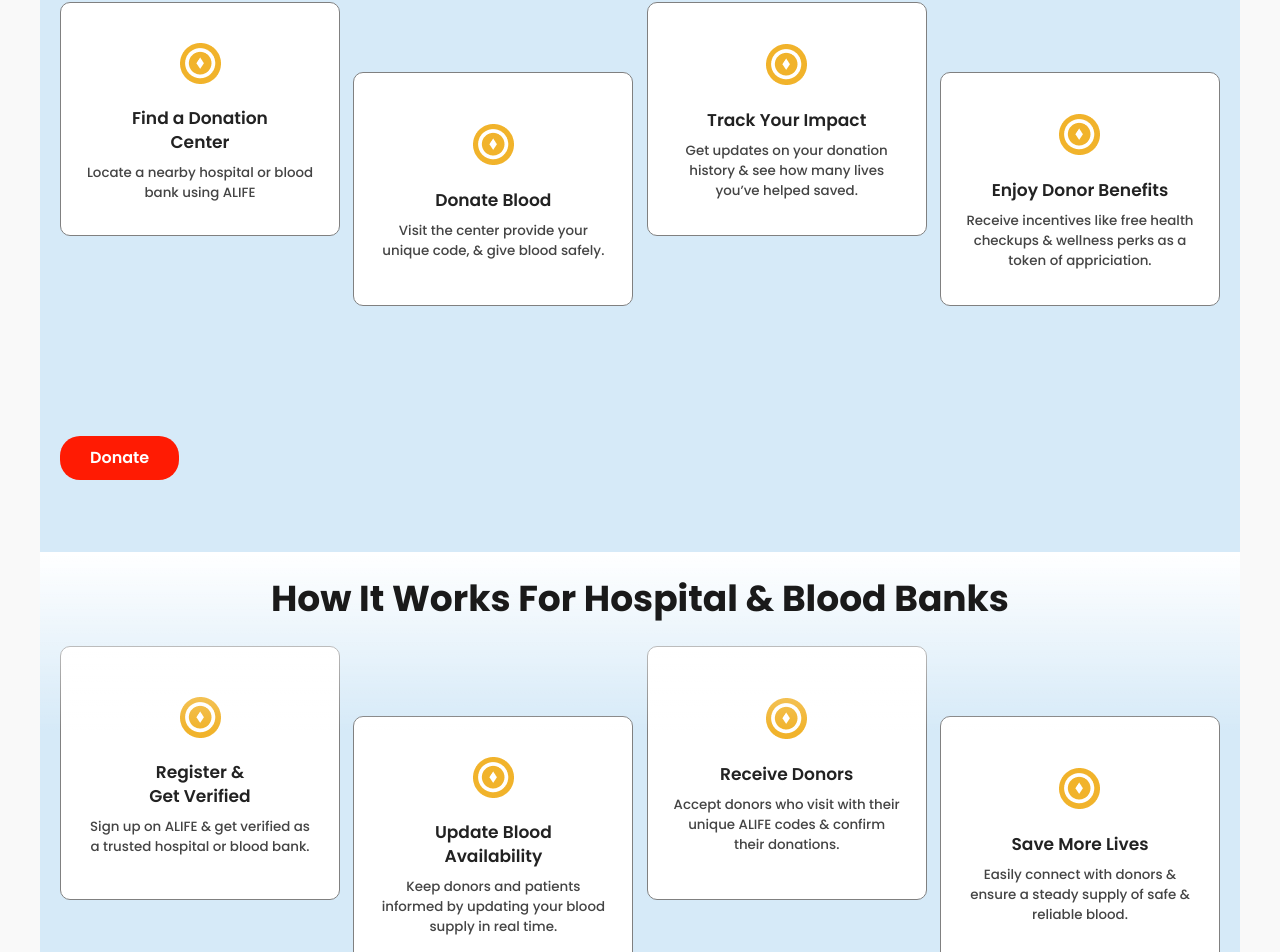
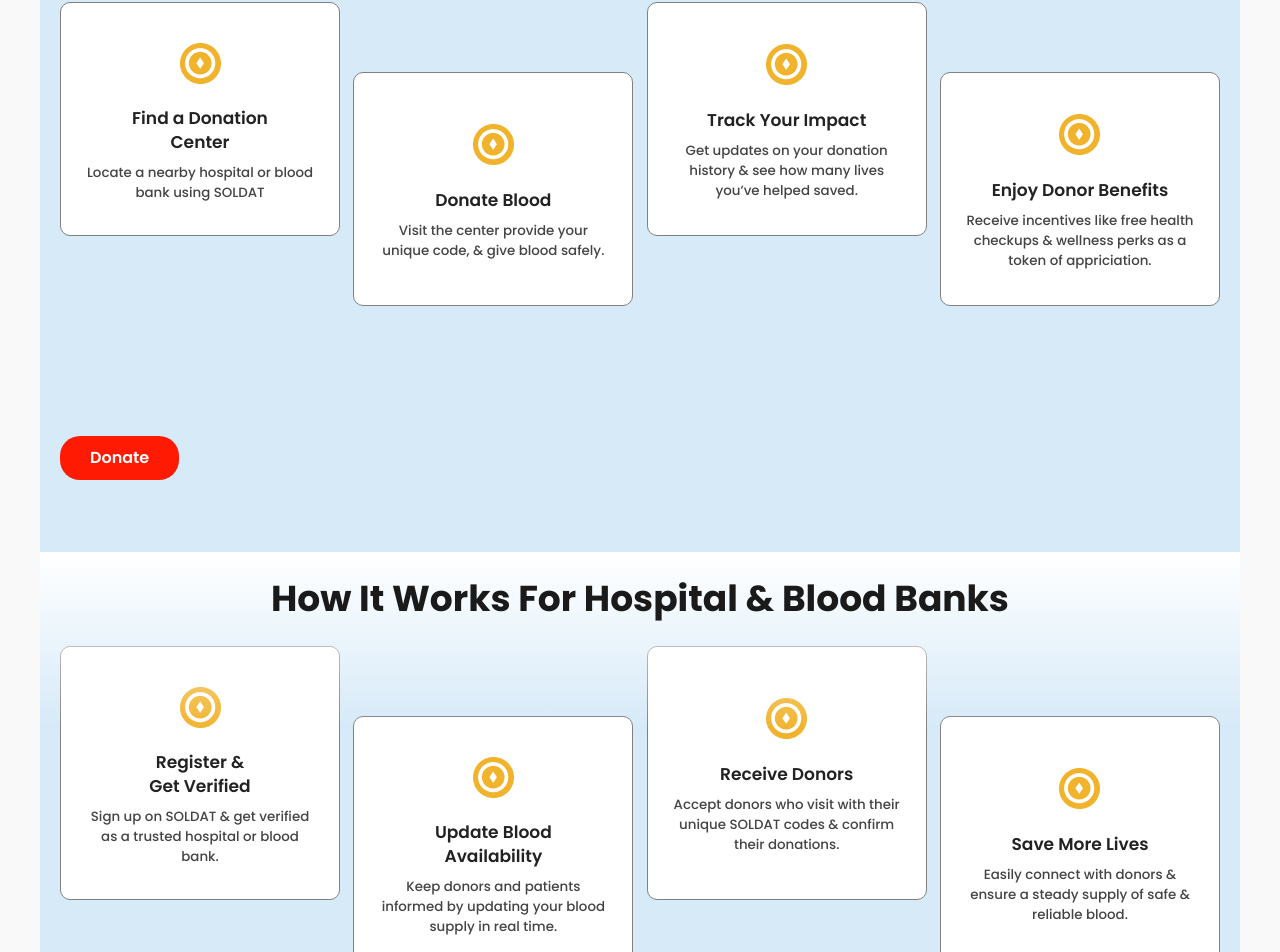
Before and after one commit to ALife-connect/Alife, a React (Vite) app: page /howitworks in a window 1280 px wide. Shown: the part 1128-2080 px from the top of the page. Built offline with nearby package versions, Linux system fonts and the light colour scheme; no server answers.

Commit message:
made some changes in about page

```diff
--- a/src/Adio/Howitworks.jsx
+++ b/src/Adio/Howitworks.jsx
@@ -16,7 +16,7 @@ const Howitworks = () => {
             <p>
               Whether you’re a donor looking to make a <br />
               difference or a hospital in need of life-saving <br />
-              blood, ALIFE streamlines the process for you. <br />
+              blood, SOLDAT streamlines the process for you. <br />
               Donors can easily find a donation center, give <br />
               blood, and track their impact. Hospitals and <br />
               blood banks can connect with verified donors to <br />
@@ -42,7 +42,7 @@ const Howitworks = () => {
               <div className="step-boxes step-1">
                 <div className="icon"><img src="images/Group.png" /></div>
                 <h3>Find a Donation <br /> Center</h3>
-                <p>Locate a nearby hospital or blood bank using ALIFE</p>
+                <p>Locate a nearby hospital or blood bank using SOLDAT</p>
               </div>
 
               <div className="step-boxes step-2">
@@ -76,7 +76,7 @@ const Howitworks = () => {
             <div className="step-boxes step-1">
               <div className="icon"><img src="images/Group.png" /></div>
               <h3>Register &<br />Get Verified</h3>
-              <p>Sign up on ALIFE & get verified as a trusted hospital or blood bank.</p>
+              <p>Sign up on SOLDAT & get verified as a trusted hospital or blood bank.</p>
             </div>
 
             <div className="step-boxes step-2">
@@ -88,7 +88,7 @@ const Howitworks = () => {
             <div className="step-boxes step-3">
               <div className="icon"><img src="images/Group.png" /></div>
               <h3>Receive Donors</h3>
-              <p>Accept donors who visit with their unique ALIFE codes & confirm their donations.</p>
+              <p>Accept donors who visit with their unique SOLDAT codes & confirm their donations.</p>
             </div>
 
             <div className="step-boxes step-4">
--- a/src/Davidson/AboutHeader.jsx
+++ b/src/Davidson/AboutHeader.jsx
@@ -12,7 +12,7 @@ const AboutHeader = () => {
           <h3>
             Nigeria faces a critical blood shortage, endangering countless lives.
             <br />
-            ALIFE connects donors hospitals and blood banks, ensuring a
+            SOLDAT connects donors hospitals and blood banks, ensuring a
             <br />
             steady, life-saving blood supply.
           </h3>
```
